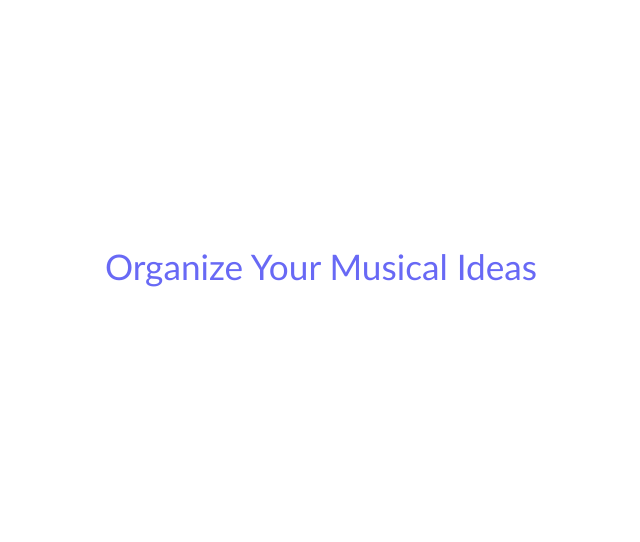
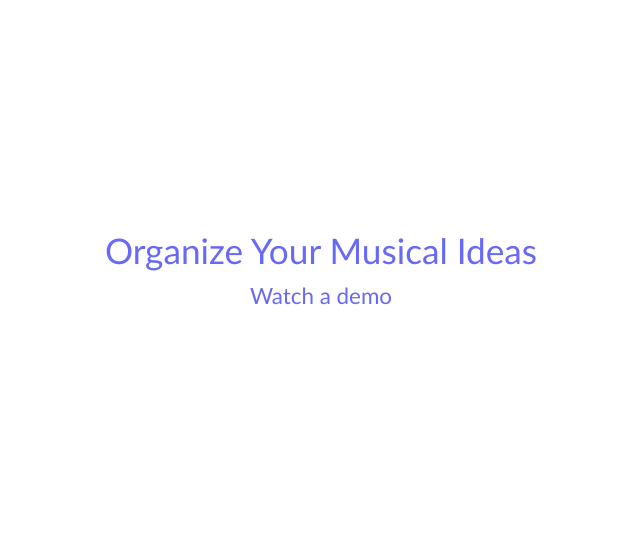
Before and after one commit to jacobshandling/soundseeker, a Django app: page / in a window 1280 px wide. Shown: the part 185-727 px from the top of the page, without its empty margins (319-959 px from the left). Run offline with Django 3.2, Linux system fonts and the light colour scheme.

Commit message:
Add demo link at homepage temporarily

```diff
--- a/backend/seeds/static/seeds/styles.css
+++ b/backend/seeds/static/seeds/styles.css
@@ -58,6 +58,7 @@ body {
 
 #subtitle {
     display: flex;
+    flex-direction: column;
     align-items: center;
     justify-content: center;
     height: 68vh;
--- a/backend/seeds/templates/seeds/index.html
+++ b/backend/seeds/templates/seeds/index.html
@@ -14,6 +14,7 @@
         <div id="intro" class="container-md pt-1 mt-sm-5">
             <div id="subtitle">
                 <h2 class="display-2">Organize Your Musical Ideas</h2>
+                <a href="https://youtu.be/p5JG3c3R2dA">Watch a demo</a>
             </div>
             <a class="mb-5" href="#instructions"><svg viewBox="0 0 256 512"><path d="M24.707 38.101L4.908 57.899c-4.686 4.686-4.686 12.284 0 16.971L185.607 256 4.908 437.13c-4.686 4.686-4.686 12.284 0 16.971L24.707 473.9c4.686 4.686 12.284 4.686 16.971 0l209.414-209.414c4.686-4.686 4.686-12.284 0-16.971L41.678 38.101c-4.687-4.687-12.285-4.687-16.971 0z" class=""></path></svg></a>
             <div id="instructions">
```
